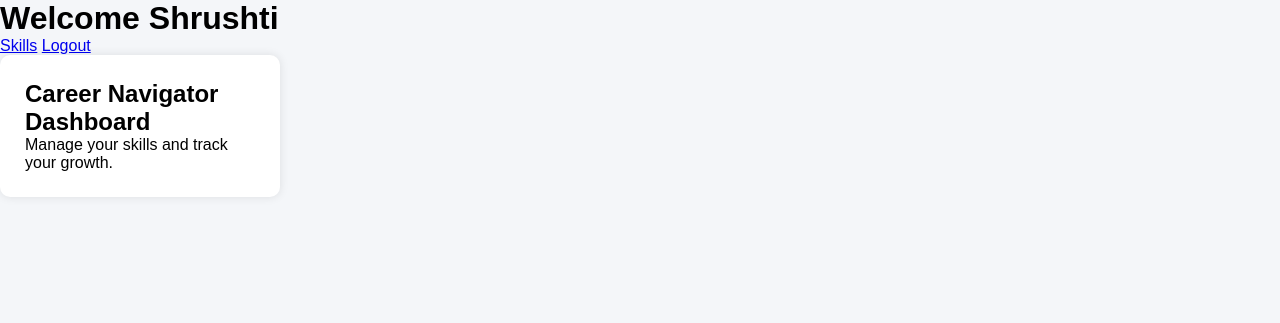
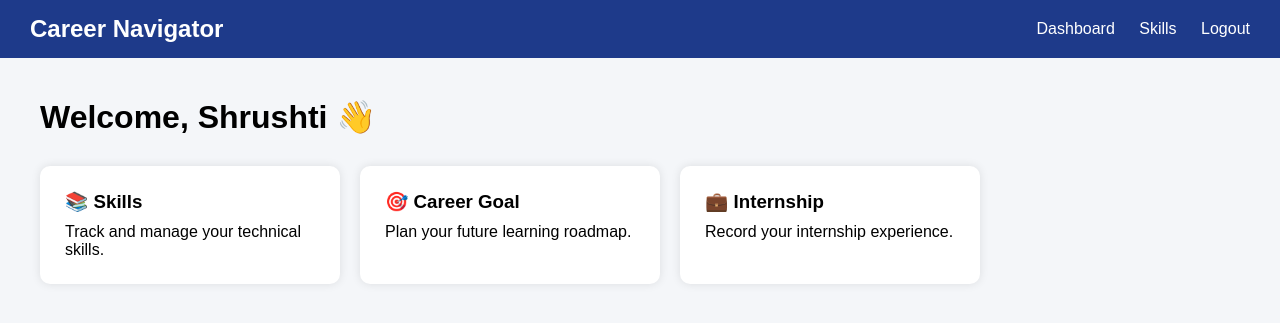
Before and after one commit to shrushti-shahapurkar/career-navigator, a Flask app: page /dashboard in a window 1280 px wide. Shown: the top 323 px of the page. Run offline with Flask 3, Linux system fonts and the light colour scheme; a user stored in the database is signed in.

Commit message:
Improved dashboard UI

```diff
--- a/static/css/style.css
+++ b/static/css/style.css
@@ -100,3 +100,40 @@ nav a{
     text-align:center;
     margin-top:15px;
 }
+.navbar{
+    background:#1e3a8a;
+    color:white;
+    padding:15px 30px;
+    display:flex;
+    justify-content:space-between;
+    align-items:center;
+}
+
+.navbar a{
+    color:white;
+    text-decoration:none;
+    margin-left:20px;
+}
+
+.dashboard-container{
+    padding:40px;
+}
+
+.dashboard-cards{
+    display:flex;
+    gap:20px;
+    margin-top:30px;
+    flex-wrap:wrap;
+}
+
+.dashboard-card{
+    background:white;
+    width:300px;
+    padding:25px;
+    border-radius:10px;
+    box-shadow:0 0 10px rgba(0,0,0,0.1);
+}
+
+.dashboard-card h3{
+    margin-bottom:10px;
+}
--- a/templates/dashboard.html
+++ b/templates/dashboard.html
@@ -6,18 +6,37 @@
 </head>
 <body>
 
-<div class="container">
+<nav class="navbar">
+    <h2>Career Navigator</h2>
 
-    <h1>Welcome {{ name }}</h1>
-
-    <div class="menu">
+    <div>
+        <a href="/dashboard">Dashboard</a>
         <a href="/skills">Skills</a>
         <a href="/logout">Logout</a>
     </div>
+</nav>
 
-    <div class="card">
-        <h2>Career Navigator Dashboard</h2>
-        <p>Manage your skills and track your growth.</p>
+<div class="dashboard-container">
+
+    <h1>Welcome, {{ name }} 👋</h1>
+
+    <div class="dashboard-cards">
+
+        <div class="dashboard-card">
+            <h3>📚 Skills</h3>
+            <p>Track and manage your technical skills.</p>
+        </div>
+
+        <div class="dashboard-card">
+            <h3>🎯 Career Goal</h3>
+            <p>Plan your future learning roadmap.</p>
+        </div>
+
+        <div class="dashboard-card">
+            <h3>💼 Internship</h3>
+            <p>Record your internship experience.</p>
+        </div>
+
     </div>
 
 </div>
```
